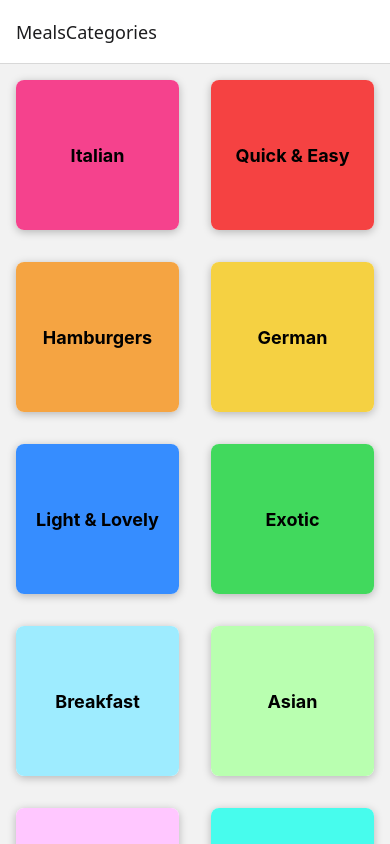
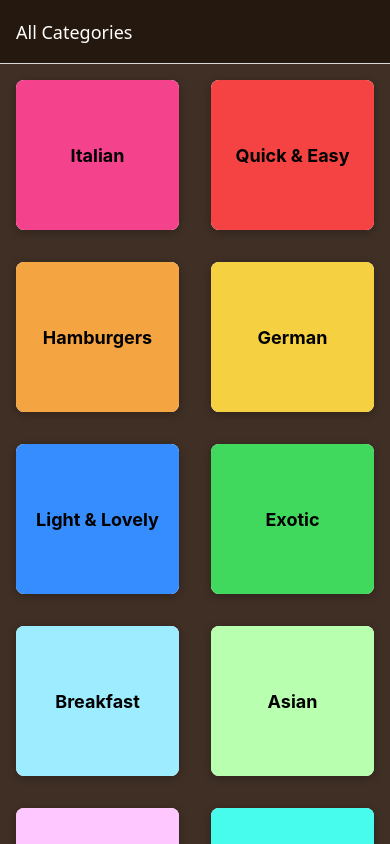
Before and after one commit to imageofyeshua/meals-app-react-native, a React Native app: screen / in a window 390 px wide. Built offline with nearby package versions, Linux system fonts and the light colour scheme.

Commit message:
Navigation Title Option

```diff
--- a/App.js
+++ b/App.js
@@ -10,10 +10,23 @@
 export default function App() {
   return (
     <>
-      <StatusBar style="dark" />
+      <StatusBar style="light" />
       <NavigationContainer>
-        <Stack.Navigator initialRouteName="MealsCategories">
-          <Stack.Screen name="MealsCategories" component={CategoriesScreen} />
+        <Stack.Navigator
+          initialRouteName="MealsCategories"
+          screenOptions={{
+            headerStyle: { backgroundColor: "#24180f" },
+            headerTintColor: "white",
+            contentStyle: { backgroundColor: "#3f2f25" },
+          }}
+        >
+          <Stack.Screen
+            name="MealsCategories"
+            component={CategoriesScreen}
+            options={{
+              title: "All Categories",
+            }}
+          />
           <Stack.Screen name="MealsOverview" component={MealsOverviewScreen} />
         </Stack.Navigator>
       </NavigationContainer>
--- a/screens/MealsOverviewScreen.js
+++ b/screens/MealsOverviewScreen.js
@@ -1,14 +1,24 @@
 import { StyleSheet, FlatList, View, Text } from "react-native";
-import React from "react";
-import { MEALS } from "../data/dummy-data";
+import React, { useLayoutEffect } from "react";
+import { MEALS, CATEGORIES } from "../data/dummy-data";
 import MealItem from "../components/MealItem";
 
-const MealsOverviewScreen = ({ route }) => {
+const MealsOverviewScreen = ({ route, navigation }) => {
   const catId = route.params.categoryId;
 
   const displayedMeals = MEALS.filter((mealItem) => {
     return mealItem.categoryIds.indexOf(catId) >= 0;
   });
+
+  useLayoutEffect(() => {
+    const categoryTitle = CATEGORIES.find(
+      (category) => category.id === catId
+    ).title;
+
+    navigation.setOptions({
+      title: categoryTitle,
+    });
+  }, [catId, navigation]);
 
   function renderMealItem(itemData) {
     const item = itemData.item;
@@ -18,12 +28,10 @@
       imageUrl: item.imageUrl,
       affordability: item.affordability,
       complexity: item.complexity,
-      duration: item.duration
-    }
+      duration: item.duration,
+    };
 
-    return (
-      <MealItem {...mealItemProps} />
-    );
+    return <MealItem {...mealItemProps} />;
   }
 
   return (
```
